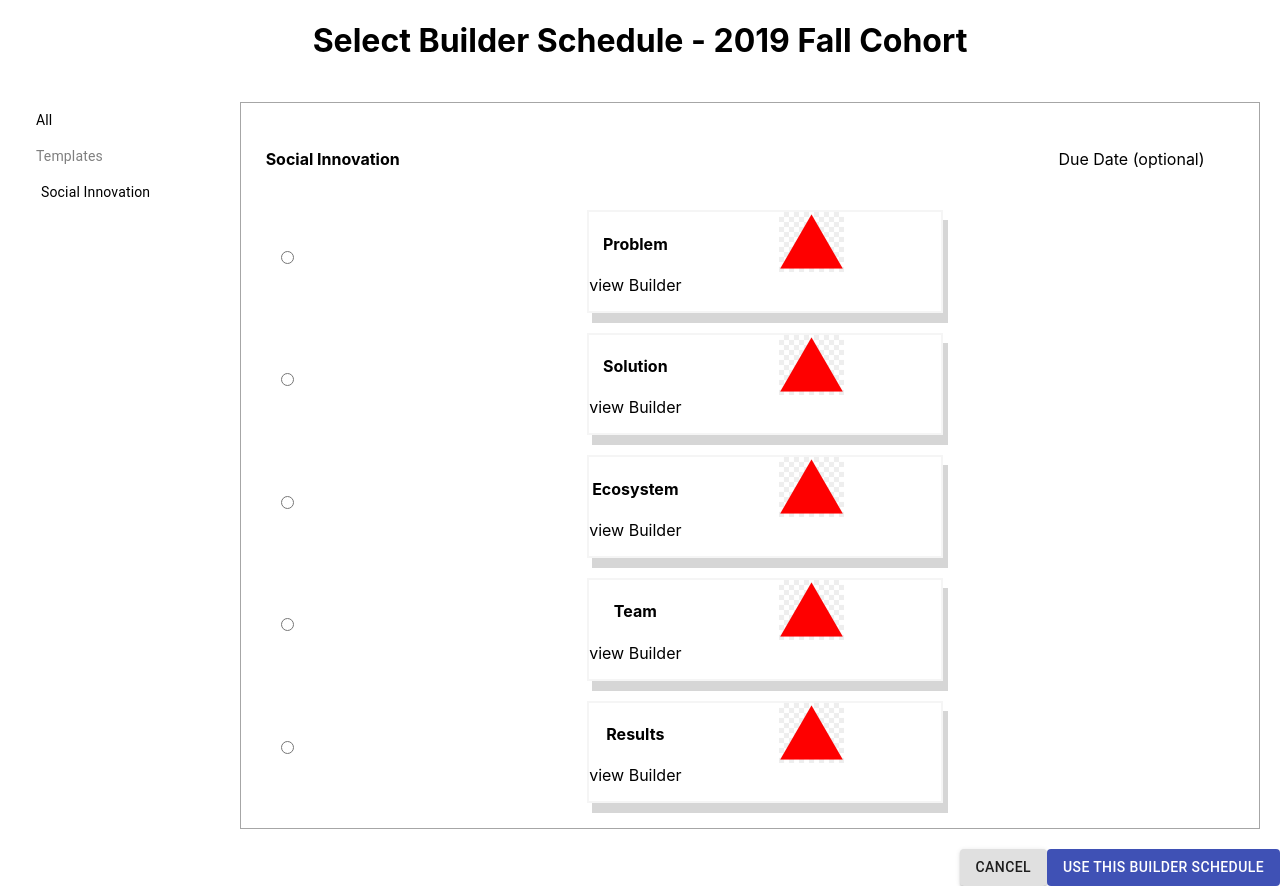
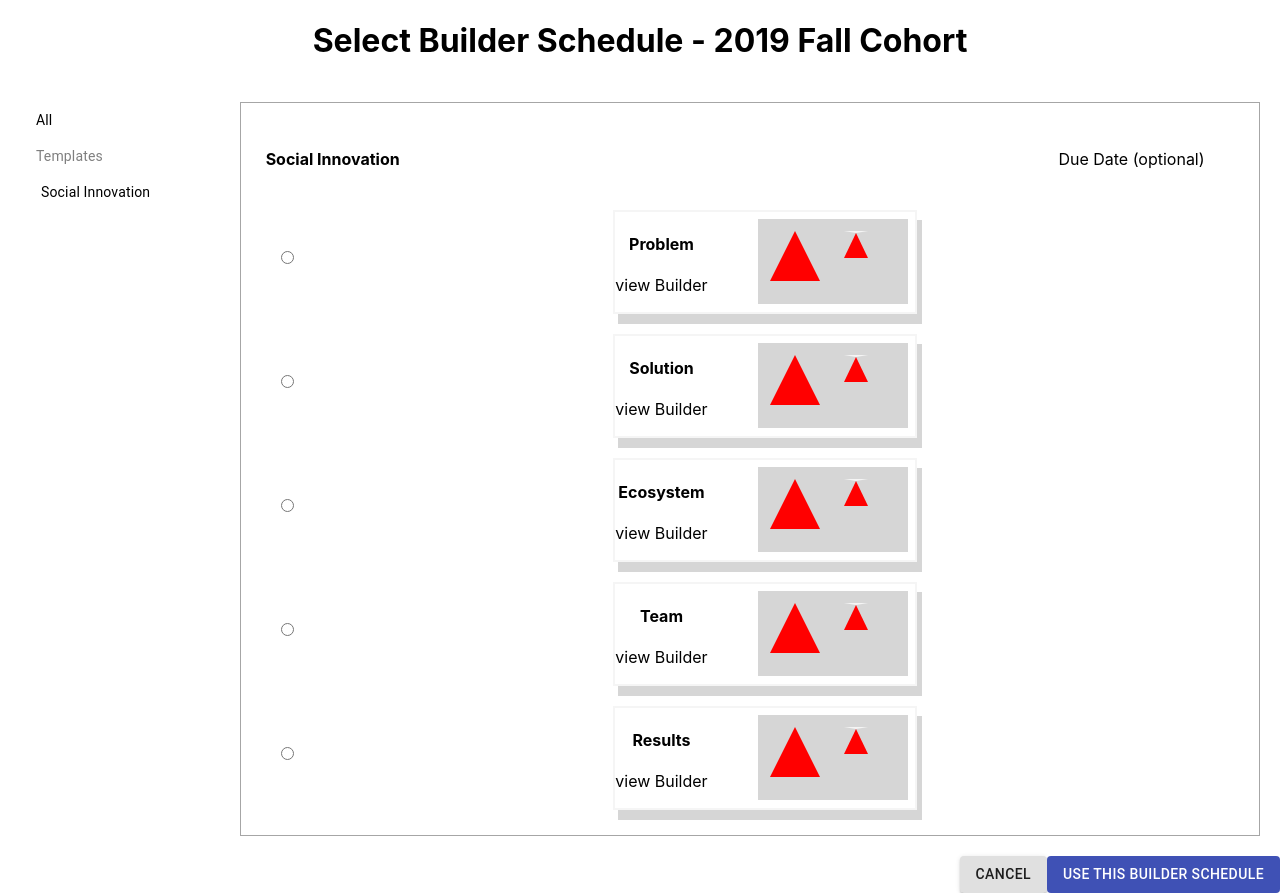
Before and after one commit to CatalinaJL/CodingChallenge-RB, a React (Create React App) app: page /SocialInnovation in a window 1280 px wide. Built offline with nearby package versions, Linux system fonts and the light colour scheme.

Commit message:
Styles: Add of div card and triangles, and style of them

```diff
--- a/src/Components/Components.css
+++ b/src/Components/Components.css
@@ -10,7 +10,7 @@
     color: black;
 }
 
-/* Items-List.jsx */
+/* Items-List.jsx and SocialInnovation.jsx */
 
 .itemsList{
     width: 90%;
@@ -25,7 +25,7 @@
 .headerBox{
     width: 95%;
     display: flex;
-    justify-content: space-around;
+    justify-content: space-between;
     align-items: center;
     padding: 10px;
 }
@@ -51,10 +51,11 @@
 }
 
 .card{
+    width: 300px;
+    height: 100px;
     display: flex;
     flex-direction: row;
     justify-content: space-between;
-    border: 1px solid whitesmoke;
     box-shadow: 5px 10px #d6d6d6;
 }
 
@@ -66,18 +67,35 @@
     border: 2px solid teal;
 }
 
-.card img{
-    width: 25%;
+.card-img{
+    width: 150px;
+    height: 85px;
+    margin:7px;
+    display: flex;
+    flex-direction: row;
+    background-color: #d6d6d6;
 }
 
-/* SocialInnov.jsx */
-.headerBox-Social{
-    width: 95%;
-    display: flex;
-    justify-content: space-between;
-    align-items: center;
-    padding: 10px;
+.BigTriangle{
+    width: 0;
+    height: 0;
+    border-left: 25px solid transparent;
+    border-right: 25px solid transparent;
+    border-bottom: 50px solid red;
+    margin: 12px;
 }
+
+
+.SmallTriangle{
+    width: 0;
+    height: 0;
+    border-left: 12px solid transparent;
+    border-right: 12px solid transparent;
+    border-bottom: 25px solid red;
+    margin: 12px;
+}
+
+
 
 /* Bottom.jsx */
 
--- a/src/Components/SocialInnovation.jsx
+++ b/src/Components/SocialInnovation.jsx
@@ -1,6 +1,6 @@
 import React, {useState} from 'react';
 import {DragDropContext, Droppable, Draggable} from 'react-beautiful-dnd';
-import triangle from '../Assets/Triangle.jpg';
+// import triangle from '../Assets/Triangle.jpg';
 import {DateHour} from './DateHour';
 import './Components.css';
 
@@ -41,7 +41,7 @@ export const SocialInnovation = () =>{
             <Droppable droppableId="items">
                 {(provided) =>(
                      <div className="itemsList"{...provided.droppableProps} ref={provided.innerRef}>
-                        <div className="headerBox-Social">
+                        <div className="headerBox">
                             <h4>Social Innovation</h4>
                             <p>Due Date (optional)</p>
                         </div>
@@ -59,7 +59,9 @@ export const SocialInnovation = () =>{
                                                 <p>view Builder</p>
                                             </div>
                                             <div className="card-img">
-                                                <img src={triangle} alt=""/>
+                                                {/* <img src={triangle} alt=""/> */}
+                                                <div className="BigTriangle"></div>
+                                                <div className="SmallTriangle inactive"></div>
                                             </div>
                                         </div>
                                         <div>
```
